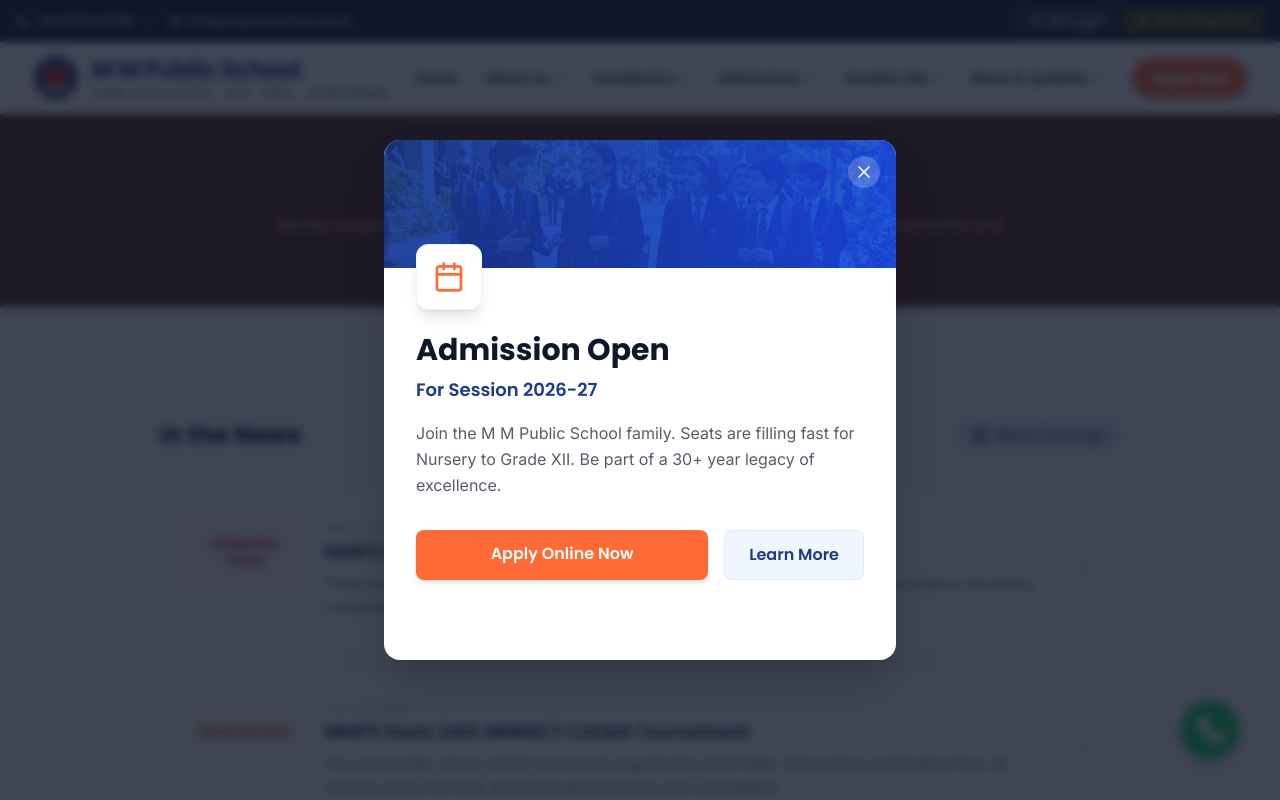
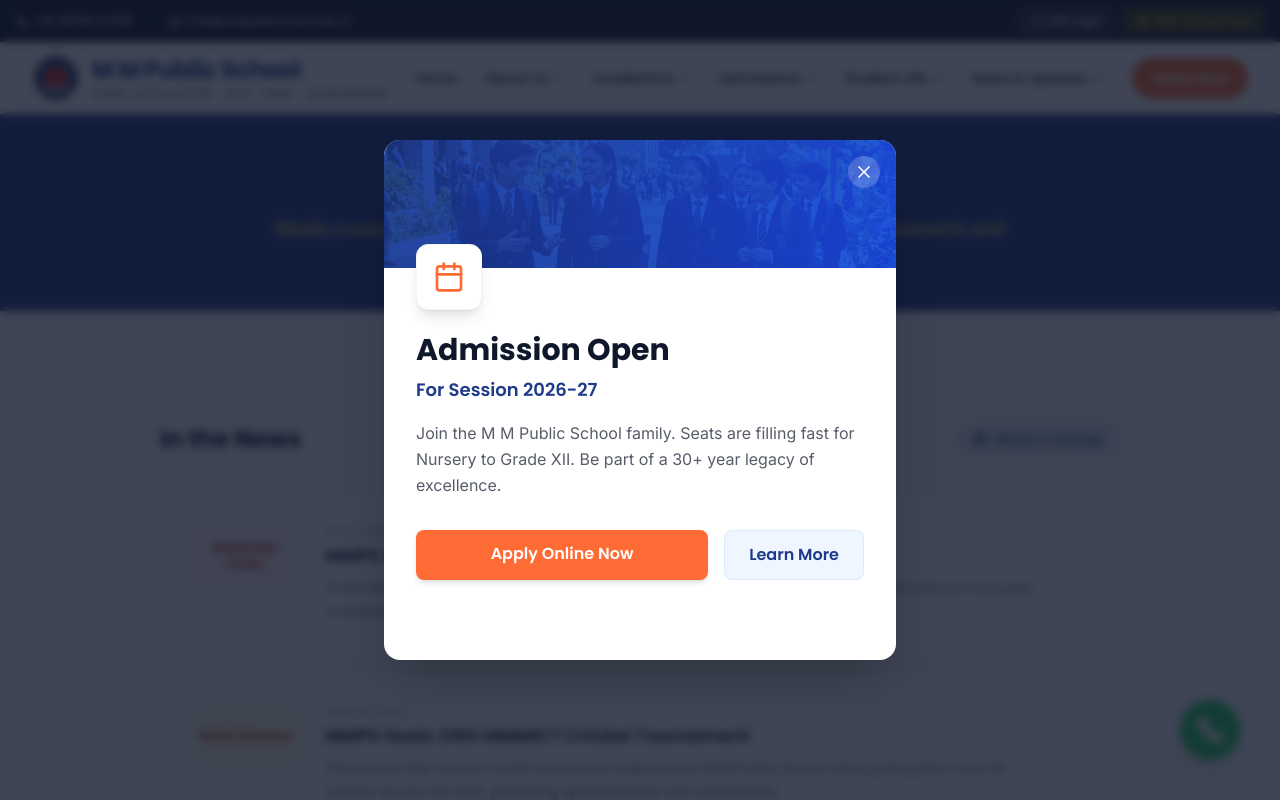
Before and after one commit to RohitRathi4494/mmps-rebrand, a React (Vite) app: page /news/press in a window 1280 px wide. Shown: the top 800 px of the page. Built offline with nearby package versions, Linux system fonts and the light colour scheme.

Commit message:
Fix PageHero color and top level navigation links

```diff
--- a/src/components/ui/PageHero.jsx
+++ b/src/components/ui/PageHero.jsx
@@ -3,14 +3,14 @@
 
 export default function PageHero({ title, subtitle }) {
   return (
-    <section className="bg-[#5B2519] py-8 md:py-10 flex flex-col items-center justify-center text-center">
+    <section className="bg-primary py-8 md:py-10 flex flex-col items-center justify-center text-center">
       <div className="max-w-4xl mx-auto px-4 flex flex-col items-center">
-        <h1 className="font-heading font-medium text-2xl md:text-3xl text-white mb-2 tracking-wide">
+        <h1 className="font-heading font-medium text-2xl md:text-4xl text-white mb-2 tracking-wide">
           {title}
         </h1>
-        <div className="w-16 h-[1px] bg-[#C19B4C] mb-3"></div>
+        <div className="w-16 h-[1px] bg-gold-400/60 mb-3"></div>
         {subtitle && (
-          <h2 className="font-body text-[#C19B4C] text-sm md:text-lg max-w-3xl mx-auto font-medium">
+          <h2 className="font-body text-gold-400 text-sm md:text-lg max-w-3xl mx-auto font-medium">
             {subtitle}
           </h2>
         )}
```
Also changed, not shown: src/components/layout/Header.jsx (+5 -5 lines).
